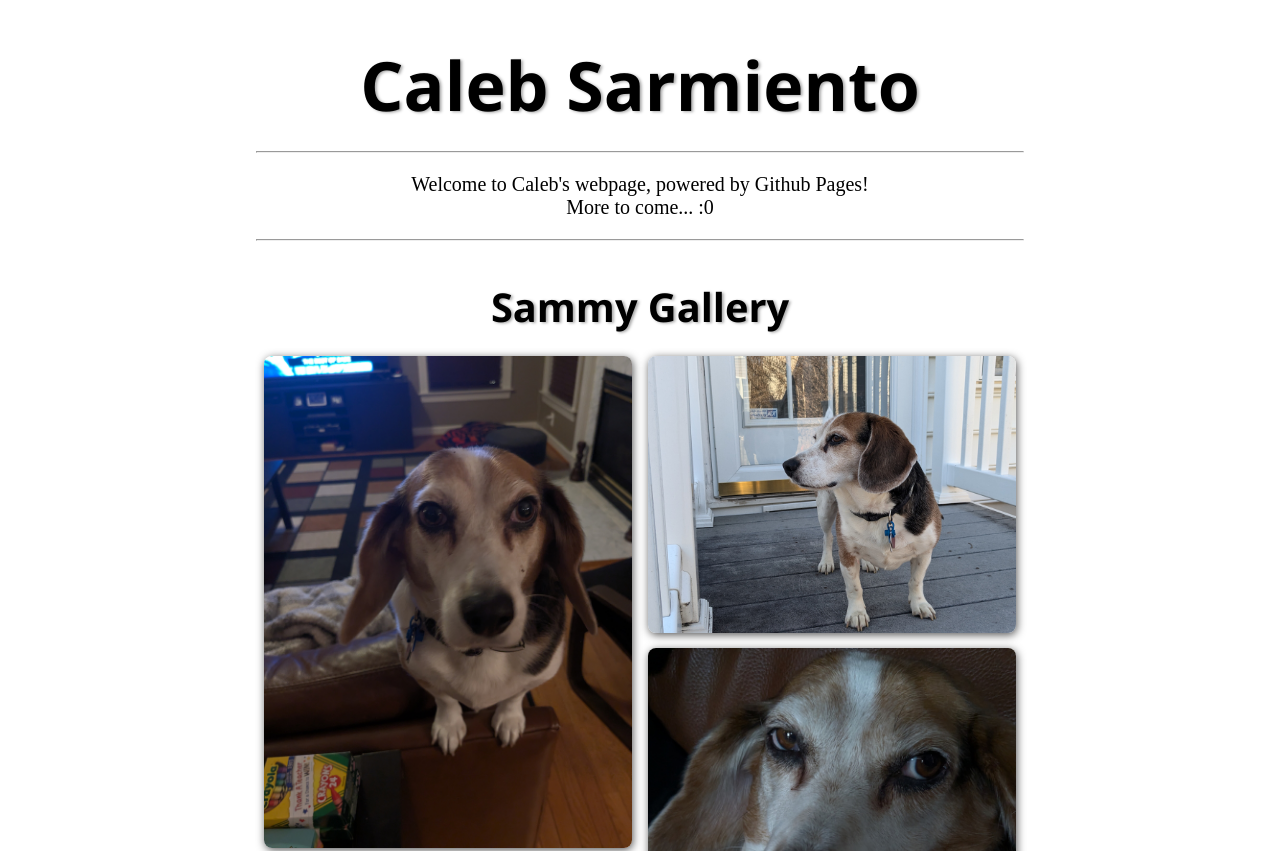
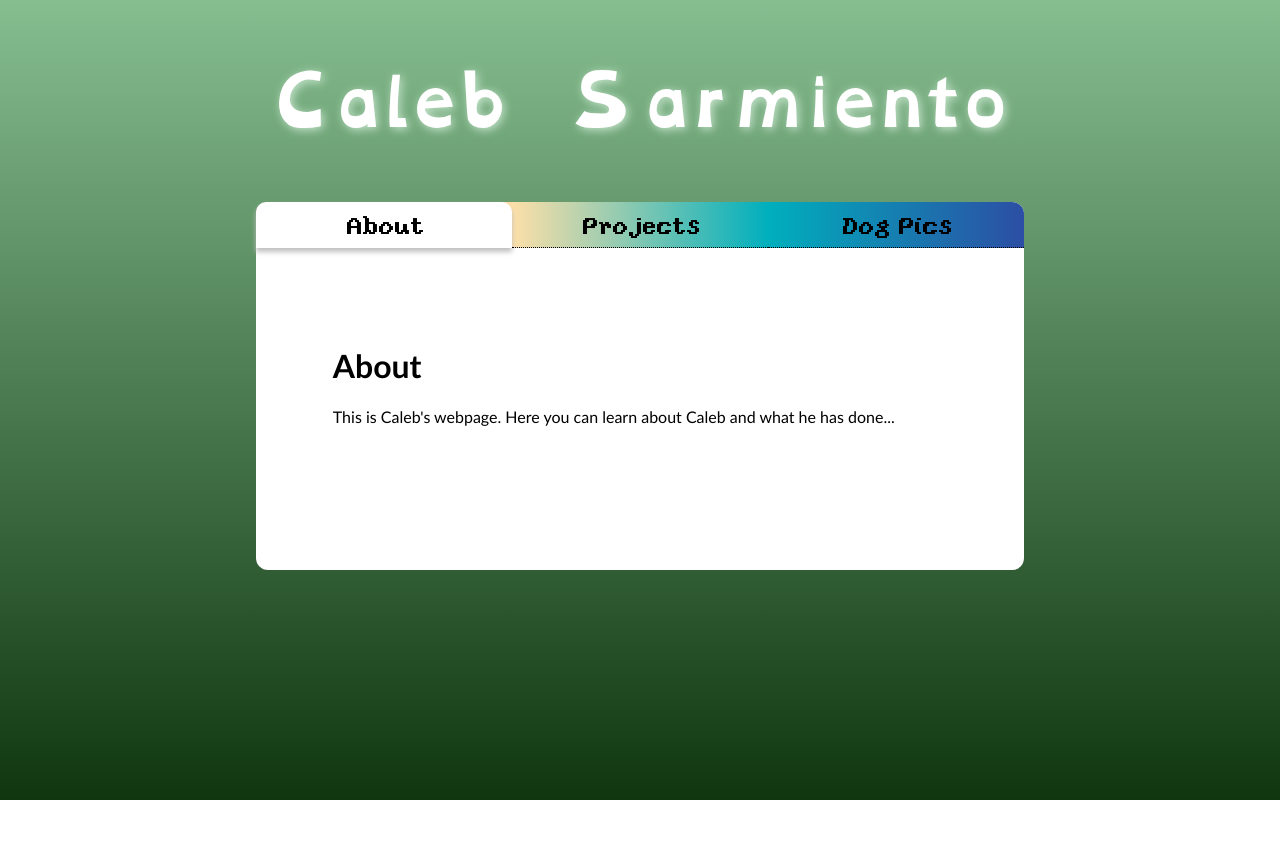
Before and after one commit to calebsarmiento/calebsarmiento.github.io, a plain HTML site: page index.html in a window 1280 px wide. Shown: the top 851 px of the page. After the commit the page ends 800 px from the top, so only its background shows below. Drawn offline with Linux system fonts and the light colour scheme.

Commit message:
Entirely new webpage setup
The old webpage is archived in the "archive" folder.

```diff
--- a/index.html
+++ b/index.html
@@ -1,80 +1,48 @@
 <!DOCTYPE html>
-<html lang="en">
+<html lang="en-US">
 	<head>
+		<meta charset="utf-8"/>
+		<meta name="viewport" content="width=device-width"/>
+
+		<script src="script.js" defer></script>
+		<link href="styles.css" rel="stylesheet">
+
 		<title>Caleb Sarmiento</title>
-		<meta charset="utf-8">
-		<meta name="viewport" content="width=device-width, initial-scale=1.0">
-		<link href="styles/style.css" rel="stylesheet">
 	</head>
 	<body>
-		<div class="title">
-			<h1>Caleb Sarmiento</h1>
-		</div>
+		<header>
+			<div class="banner">
+				<h1>Caleb Sarmiento</h1>
+			</div>
+		</header>
 
-		<div class="text">
-			<hr>
-			<p style="text-align: center;">Welcome to Caleb's webpage, powered by Github Pages! <br>More to come... :0</p>
-			<hr>
-		</div>
+		<div class="page">
 
-		<div class="title">
-			<h3>Sammy Gallery</h3>
-		</div>
+			<ul class="tabs">
+				<li data-tab-target="#about" class="active tab">About</li>
+				<li data-tab-target="#projects" class="tab">Projects</li>
+				<li data-tab-target="#dog" class="tab">Dog Pics</li>
+			</ul>
 
-		<div class="row">
-			<div class="column">
-				<img
-					src="images/Sammy_standing_on_couch.jpg"
-					title="Sammy standing on couch"
-					alt="Beagle staring wide-eyed while standing up on the armrest and back of a leather couch."
-					style="width: 100%">
-				<img
-					src="images/Sammy_rolling_on_carpet.jpg"
-					title="Sammy rolling on carpet"
-					alt="Beagle smiling in supine position, wiggling to rub his back on the carpet."
-					style="width: 100%">
-				<img
-					src="images/Sammy_derpy_staring.jpg"
-					title="Sammy derpy staring"
-					alt="Beagle up close looking wide-eyed and oblivious."
-					style="width: 100%">
-			</div>
-			<div class="column">
-				<img
-					src="images/Sammy_on_porch_posing.jpg"
-					title="Sammy on porch posing"
-					alt="Beagle standing on a white porch and looking off into the distance."
-					style="width: 100%">
-				<img
-					src="images/Sammy_sassy_glare.jpg"
-					title="Sammy sassy glare"
-					alt="Beagle up close side-eyeing and smirking while laying down."
-					style="width: 100%">
-				<img
-					src="images/Sammy_comfed_up_in_red_blanket.jpg"
-					title="Sammy comfed up in red blanket"
-					alt="Beagle bundled up in a red blanket on a leather couch."
-					style="width: 100%">
-				<img
-					src="images/Sammy_cuddle_sloth.jpg"
-					title="Sammy cuddle sloth"
-					alt="Beagle laying on his side with drowsy, heavy eyes while holding stuffed-animal sloth in between his front legs."
-					style="width: 100%">
+			<div class="tab-content">
+
+				<div id="about" data-tab-content class="active">
+					<h1>About</h1>
+					<p>This is Caleb's webpage. Here you can learn about Caleb and what he has done...</p>
+				</div>
+
+				<div id="projects" data-tab-content>
+					<h1>Projects</h1>
+					<p>7/16/25</p>
+					<p>This webpage is the project. Wow.</p>
+				</div>
+
+				<div id="dog" data-tab-content>
+					<h1>Dog Pics</h1>
+					<p>DOG! DOG! DOG! DOG PIC!!!</p>
+				</div>
+
 			</div>
 		</div>
-
-		<div class="title">
-			<h3>About</h3>
-		</div>
-
-		<div class="text">
-			<hr>
-			<p>This is Sammy. He's a beagle. Sometimes he starts wriggling around on the carpet to scratch his back or just to act silly.</p>
-			<p>Please appreciate how nicely formatted this page is :)</p>
-			<p>Resize the window and see how the page responsively adapts to keep it looking nice! Eventually, I want this to be an online portfolio for myself. Idk what'll end up happening to this page specifically. Maybe I'll have a Sammy tab to archive it.</p>
-			<hr>
-		</div>
-
-		<div class="footer"></div>
 	</body>
 </html>
--- /dev/null
+++ b/script.js
@@ -0,0 +1,16 @@
+const tabs = document.querySelectorAll('[data-tab-target]')
+const tabContents = document.querySelectorAll('[data-tab-content]')
+
+tabs.forEach(tab => {
+	tab.addEventListener('click', () => {
+		const target = document.querySelector(tab.dataset.tabTarget) // Goes for id to find the page
+		tabContents.forEach(tabContent => {
+			tabContent.classList.remove('active')
+		})
+		tabs.forEach(tab => {
+			tab.classList.remove('active')
+		})
+		tab.classList.add('active')
+		target.classList.add('active')
+	})
+})
--- /dev/null
+++ b/styles.css
@@ -0,0 +1,96 @@
+@font-face {
+	font-family: pixel;
+	src: url(YOSTER.TTF);
+}
+
+@font-face {
+	font-family: dyslexic;
+	src:url(OPENDYSLEXIC-REGULAR.OTF);
+}
+
+html {
+	background-image: linear-gradient(to bottom, #86be90, #0f360f);
+	height: 100%;
+
+	margin: 0;
+	padding: 0;
+
+	font-family: 'Trebuchet MS', 'Segoe UI', 'Helvetica', sans-serif;
+}
+
+body {
+	margin: 0;
+	padding: 0;
+}
+
+.banner {
+	color: white;
+	text-align: center;
+	font-size: xx-large;
+	font-family: dyslexic, Helvetica, Georgia, Verdana, Arial, sans-serif;
+	text-shadow: 2px 2px 10px #cae6cf;
+}
+
+.page {
+	height: 100%;
+	margin: 0 20%;
+	padding: 0 0 10% 0;
+
+	border-radius: 12px;
+	background-color: white;
+}
+
+[data-tab-content] {
+	display: none;
+}
+
+.active[data-tab-content] {
+	display: block;
+}
+
+.tabs {
+	display: flex;
+
+	user-select: none;
+
+	margin: 0;
+	padding: 0;
+
+	font-family: pixel, Helvetica, 'Trebuchet MS', 'Lucida Sans', Arial, sans-serif;
+	font-size: x-large;
+
+	justify-content: space-around;
+	list-style-type: none;
+
+	border-radius: 12px 12px 0 0;
+
+	background-image: linear-gradient(to left, #2c4ea4, #00afbd, #fddfa8, #e61526);
+}
+
+.tab {
+	cursor: pointer;
+
+	padding: 1.5% 0 1% 0;
+
+	flex: 1;
+
+	text-align: center;
+
+	border-radius: 10px 10px 0 0;
+	border-bottom: 1px dotted black;
+}
+
+.tab-content {
+	padding: 10% 10% 0;
+}
+
+.tab:hover {
+	box-shadow: 0px 4px 5px silver;
+	background-color: #DDD;
+}
+
+.tab.active {
+	box-shadow: 0px 4px 5px silver;
+	border-bottom: 0;
+	background-color: white;
+}
```
Also changed, not shown: archive/index.html (added, +80 -0 lines), OPENDYSLEXIC-REGULAR.OTF (added), YOSTER.TTF (added), archive/images/Sammy_comfed_up_in_red_blanket.jpg (renamed from images/Sammy_comfed_up_in_red_blanket.jpg), archive/images/Sammy_cuddle_sloth.jpg (renamed from images/Sammy_cuddle_sloth.jpg), archive/images/Sammy_derpy_staring.jpg (renamed from images/Sammy_derpy_staring.jpg), archive/images/Sammy_on_porch_posing.jpg (renamed from images/Sammy_on_porch_posing.jpg), archive/images/Sammy_rolling_on_carpet.jpg (renamed from images/Sammy_rolling_on_carpet.jpg), archive/images/Sammy_sassy_glare.jpg (renamed from images/Sammy_sassy_glare.jpg), archive/images/Sammy_standing_on_couch.jpg (renamed from images/Sammy_standing_on_couch.jpg), archive/styles/style.css (renamed from styles/style.css), 2 other files.
